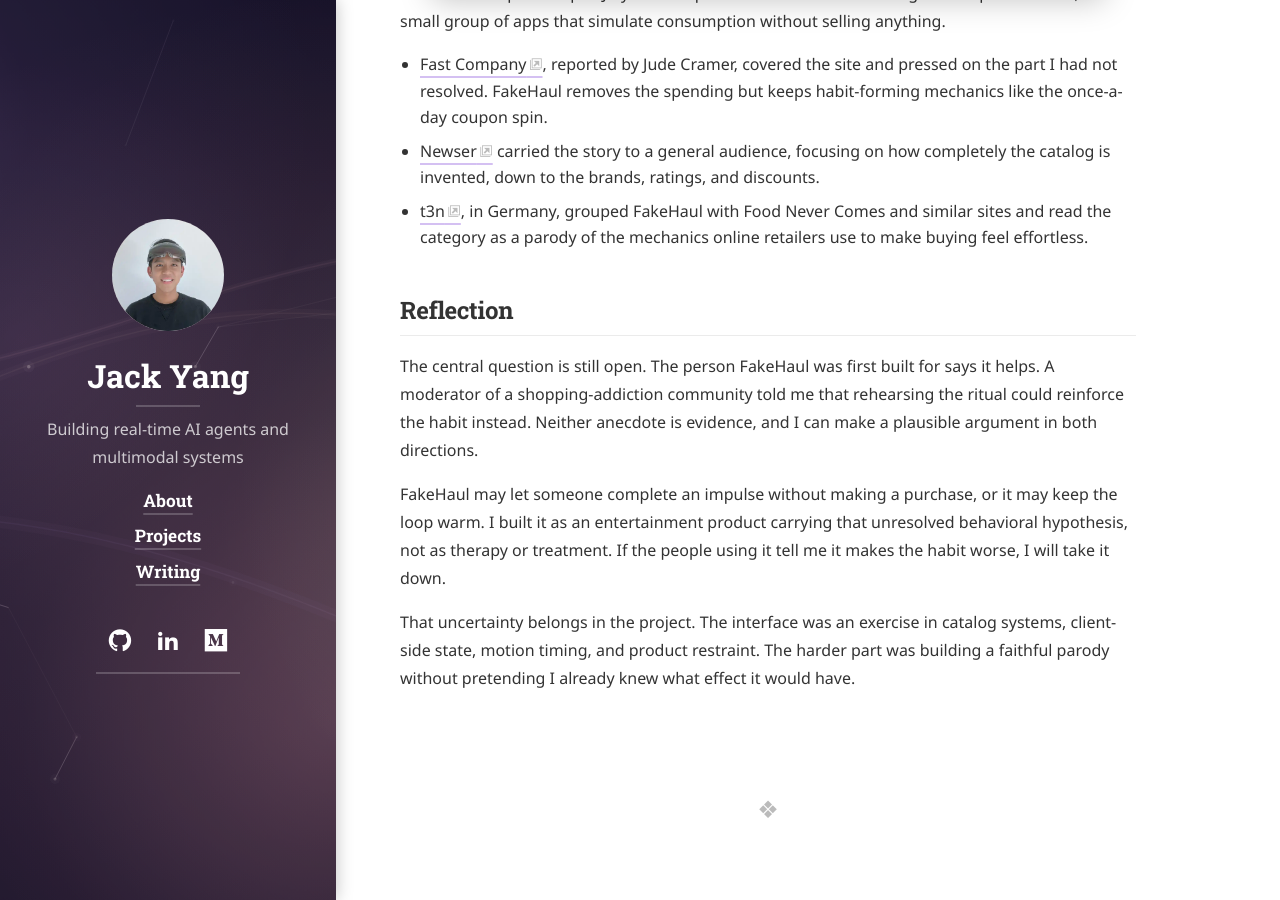
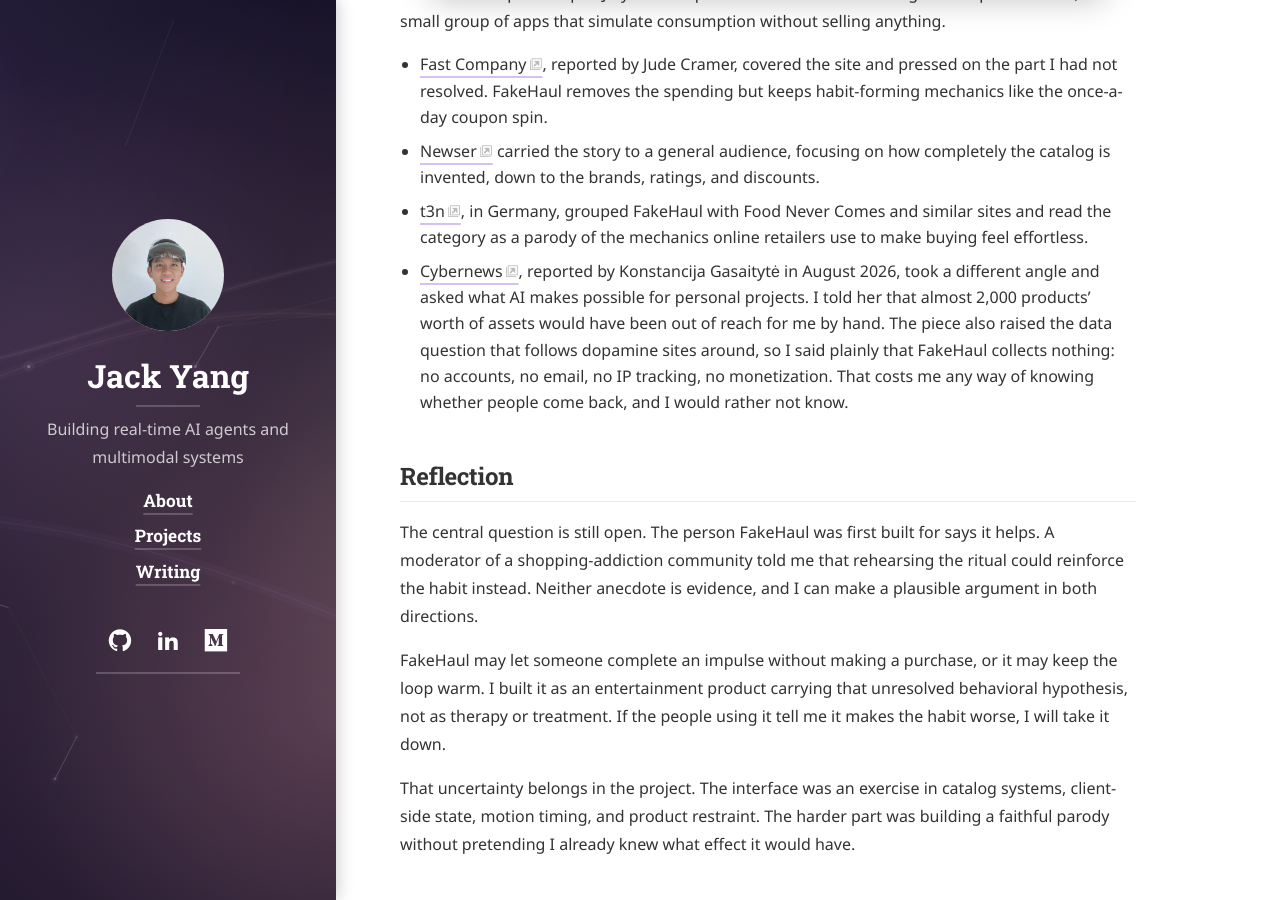
Before and after one commit to jackyangzzh/jackyang.io, a Jekyll site: the page built from _projects/fakehaul.md, in a window 1280 px wide and 900 px high, scrolled down 4837 px. Built offline with Jekyll 4.4.1, drawn with Linux system fonts in a browser that asks for light colours; cached includes are drawn as plain includes; some web fonts are replaced; some of the changed text lies outside the part shown.

Commit message:
personal website

```diff
--- a/_projects/fakehaul.md
+++ b/_projects/fakehaul.md
@@ -21,7 +21,7 @@
 ---
 FakeHaul is a fake shopping marketplace I launched in July 2026. It keeps the full online-shopping ritual: you browse, hunt for deals, fill a cart, check out, track an order, and open a package. Every checkout totals $0.00, and nothing ships.
 
-[Fast Company](https://www.fastcompany.com/91577117/fake-temu-dopamine-site-gives-shoppers-a-boost-without-buying-anything-online-shopping-addiction), [Newser](https://www.newser.com/story/393338/site-lets-you-gleefully-shop-without-spending-money.html), and [t3n](https://t3n.de/news/fake-shop-bestellung-dopamin-1749518/) covered FakeHaul in July 2026. More on what each wrote is [below](#press).
+[Fast Company](https://www.fastcompany.com/91577117/fake-temu-dopamine-site-gives-shoppers-a-boost-without-buying-anything-online-shopping-addiction), [Newser](https://www.newser.com/story/393338/site-lets-you-gleefully-shop-without-spending-money.html), [t3n](https://t3n.de/news/fake-shop-bestellung-dopamin-1749518/), and [Cybernews](https://cybernews.com/tech/digital-diy-ai-projects/) have covered FakeHaul since July 2026. More on what each wrote is [below](#press).
 {:.note title="In the press"}
 
 ## The idea
@@ -92,6 +92,7 @@
 - [Fast Company](https://www.fastcompany.com/91577117/fake-temu-dopamine-site-gives-shoppers-a-boost-without-buying-anything-online-shopping-addiction), reported by Jude Cramer, covered the site and pressed on the part I had not resolved. FakeHaul removes the spending but keeps habit-forming mechanics like the once-a-day coupon spin.
 - [Newser](https://www.newser.com/story/393338/site-lets-you-gleefully-shop-without-spending-money.html) carried the story to a general audience, focusing on how completely the catalog is invented, down to the brands, ratings, and discounts.
 - [t3n](https://t3n.de/news/fake-shop-bestellung-dopamin-1749518/), in Germany, grouped FakeHaul with Food Never Comes and similar sites and read the category as a parody of the mechanics online retailers use to make buying feel effortless.
+- [Cybernews](https://cybernews.com/tech/digital-diy-ai-projects/), reported by Konstancija Gasaitytė in August 2026, took a different angle and asked what AI makes possible for personal projects. I told her that almost 2,000 products' worth of assets would have been out of reach for me by hand. The piece also raised the data question that follows dopamine sites around, so I said plainly that FakeHaul collects nothing: no accounts, no email, no IP tracking, no monetization. That costs me any way of knowing whether people come back, and I would rather not know.
 
 ## Reflection
 
```
